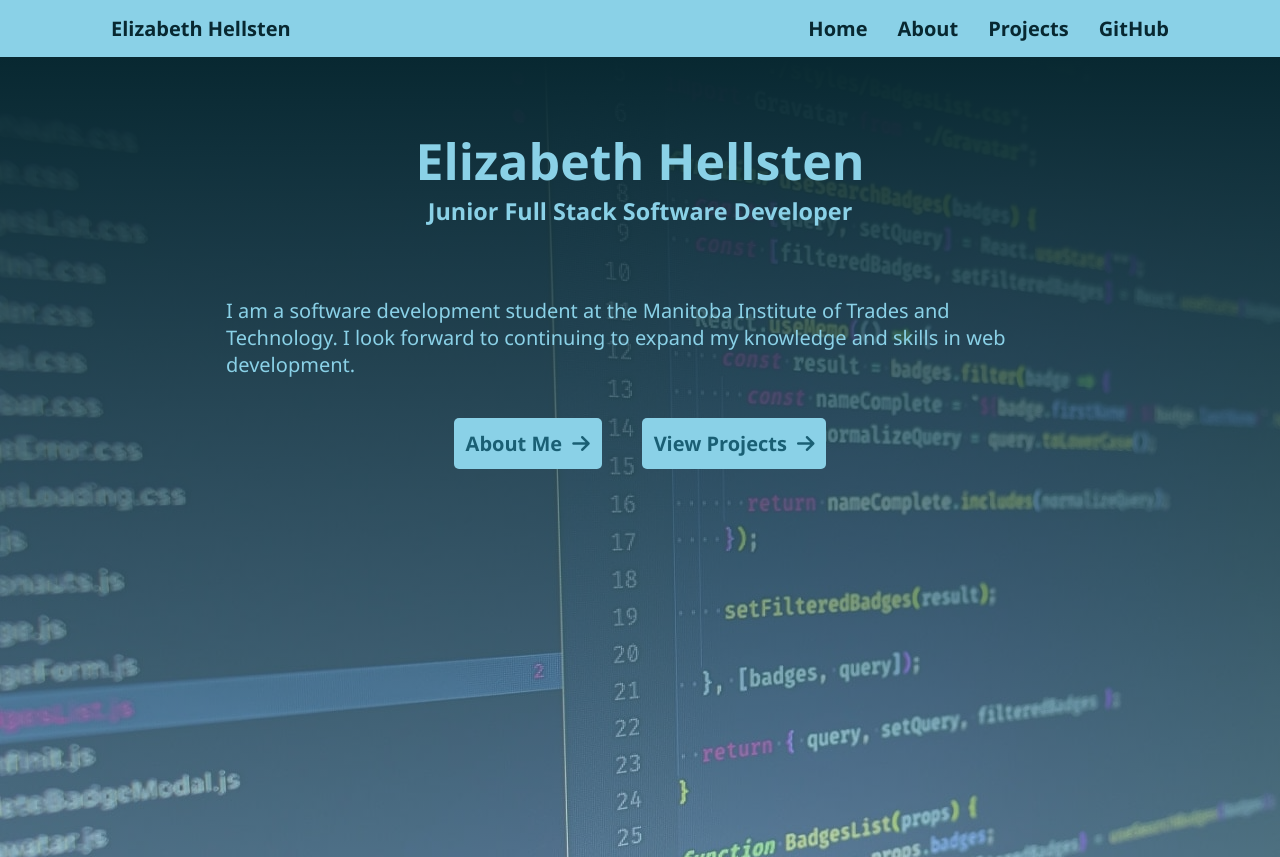
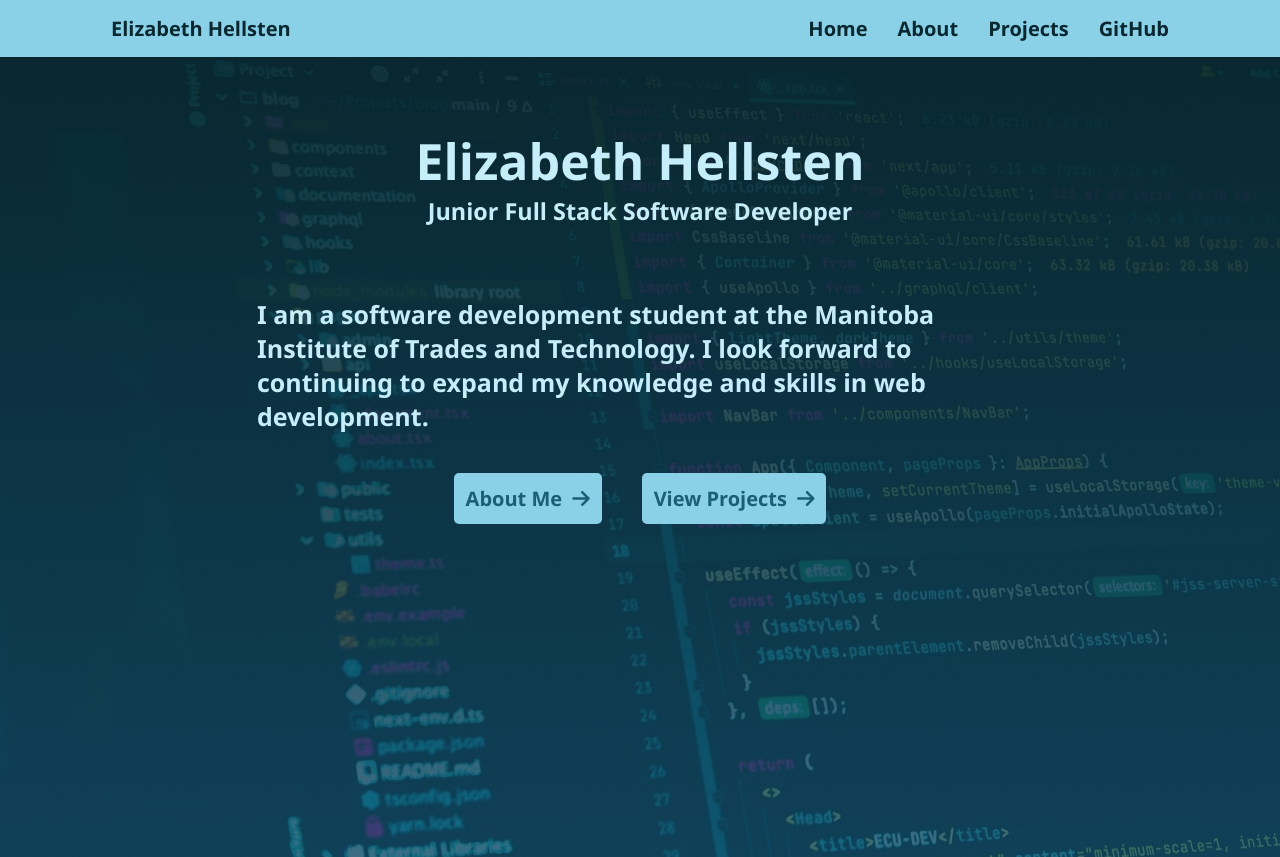
Before and after one commit to elizabethh34/portfolio-site, a React (Create React App) app: page / in a window 1280 px wide. Built offline with nearby package versions, Linux system fonts and the light colour scheme.

Commit message:
Change home image and styling

```diff
--- a/src/App.css
+++ b/src/App.css
@@ -10,7 +10,7 @@ nav {
 
 .home-name, .home-role {
   text-align: center;
-  color:rgb(138, 209, 231);
+  color:rgb(198, 238, 250);
 }
 
 .home-name {
@@ -22,11 +22,16 @@ nav {
   padding: 20px;
 }
 
+.home-info {
+  font-weight: 600;
+  font-size: 25px;
+}
+
 .home-container {
-  color:rgb(138, 209, 231);
+  color:rgb(198, 238, 250);
   font-size: 20px;
   border-radius: 4px;
-  width: 70%;
+  width: 65%;
   margin: auto;
 }
 
@@ -147,7 +152,7 @@ nav ul {
 }
 
 .image-container:hover .project-image {
-  opacity: 0.3;
+  opacity: 0.15;
 }
 
 .image-container:hover .overlay {
--- a/src/App.js
+++ b/src/App.js
@@ -13,10 +13,10 @@ class App extends Component {
         id: 1,
         name: "Bus Route Finder",
         image: "images/route-finder.png",
-        description: "Built with React, users can enter origin and destination to find available bus routes",
+        description: "Users can enter an origin and destination to find available bus routes",
         technologies: "JavaScript, HTML/CSS, APIs",
         site: "https://mitt-route-finder.netlify.app/",
-        code: "https://github.com/elizabethh34/api-final",
+        code: "https://github.com/elizabethh34/bus-route-finder",
         isHosted: true
       },
       {
@@ -31,26 +31,34 @@ class App extends Component {
       },
       {
         id: 3,
-        name: "Ecommerce Cart",
-        image: "images/shopping-cart.png",
-        description: "Built with React, products can be added and removed from an ecommerce shopping cart",
-        technologies: "React, React Router, APIs, JavaScript",
-        site: "https://react-mouseheavan.netlify.app/",
-        code: "https://github.com/elizabethh34/react-shopping-cart-2",
-        isHosted: true
+        name: "React Movie List",
+        image: "images/movie-list.png",
+        description: "Users can search for movies to add to their favourites list",
+        technologies: "React, React Router, APIs",
+        code: "https://github.com/elizabethh34/react-movie-list",
+        isHosted: false
       },
       {
         id: 4,
+        name: "RPG Monster Game",
+        image: "images/rpg-game.png",
+        description: "C# text console game where the user is the hero and they are trying to stay alive while fighting monsters",
+        technologies: "C#",
+        code: "https://github.com/elizabethh34/RPG-game",
+        isHosted: false
+      },
+      {
+        id: 5,
         name: "Find Next Bus",
         image: "images/stop-finder.png",
         description: "Utilizing the Winnipeg Transit API, users can search for a street to see a list of the next buses along that street",
         technologies: "JavaScript, APIs, HTML/CSS",
         site: "https://winnipegtransit-bustimes-finder.netlify.app/",
-        code: "https://github.com/elizabethh34/API-assignment1",
+        code: "https://github.com/elizabethh34/bus-stop-info",
         isHosted: true
       },
       {
-        id: 5,
+        id: 6,
         name: "POI Finder",
         image: "images/group-map.png",
         description: "Using MapBox, users can search for points of interest and display them on a map",
@@ -60,32 +68,24 @@ class App extends Component {
         isHosted: true
       },
       {
-        id: 6,
+        id: 7,
         name: "To-do List",
         image: "images/todo-list.png",
         description: "Users can add, remove and mark tasks as complete",
         technologies: "JavaScript, HTML/CSS",
         site: "https://todolistapp-toolsandautomation.netlify.app/",
-        code: "https://github.com/elizabethh34/personal-project",
+        code: "https://github.com/elizabethh34/todo-list",
         isHosted: true
       },
       {
-        id: 7,
-        name: "React Movie List",
-        image: "images/movie-list.png",
-        description: "Users can search for movies to add to their favourites list",
-        technologies: "React, React Router, APIs",
-        code: "https://github.com/elizabethh34/react-movie-list",
-        isHosted: false
-      },
-      {
         id: 8,
-        name: "RPG Monster Game",
-        image: "images/rpg-game.png",
-        description: "C# text console game where the user is the hero and they are trying to stay alive while fighting monsters",
-        technologies: "C#",
-        code: "https://github.com/elizabethh34/RPG-game",
-        isHosted: false
+        name: "Ecommerce Cart",
+        image: "images/shopping-cart.png",
+        description: "Built with React, products can be added and removed from an ecommerce shopping cart",
+        technologies: "React, React Router, APIs, JavaScript",
+        site: "https://react-mouseheavan.netlify.app/",
+        code: "https://github.com/elizabethh34/react-shopping-cart-2",
+        isHosted: true
       },
       {
         id: 9,
--- a/src/components/Home.jsx
+++ b/src/components/Home.jsx
@@ -4,14 +4,14 @@ import home from '../images/home.jpg';
 
 const Home = () => {
   return (
-    <div className="home-image" style={{ backgroundImage: `linear-gradient(to top, rgba(138, 209, 231, 0.5), rgba(8, 40, 49, 1)), url(${home})` }}>
+    <div className="home-image" style={{ backgroundImage: `linear-gradient(to top, rgba(15, 74, 102, 0.8), rgba(8, 40, 49, 0.95)), url(${home})` }}>
       <div className="home-container">
         <div className="name-container">
           <h1 className="home-name">Elizabeth Hellsten</h1>
           <h3 className="home-role">Junior Full Stack Software Developer</h3>
         </div>
         <div className="info-container">
-          <p className="about-info">I am a software development student at the Manitoba Institute of Trades and Technology. I look forward to continuing to expand my knowledge and skills in web development.</p>
+          <p className="about-info home-info">I am a software development student at the Manitoba Institute of Trades and Technology. I look forward to continuing to expand my knowledge and skills in web development.</p>
         </div>
         <div className="home-buttons-container">
           <Link to="/about">
```
Also changed, not shown: src/images/home.jpg.
